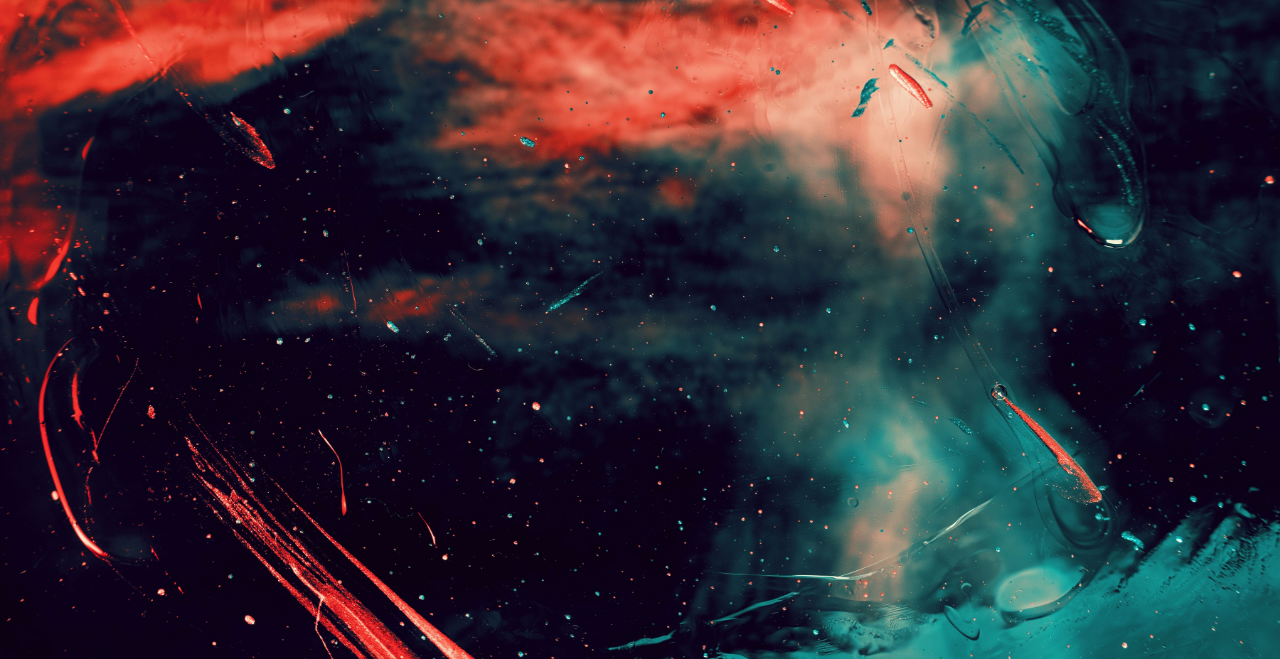
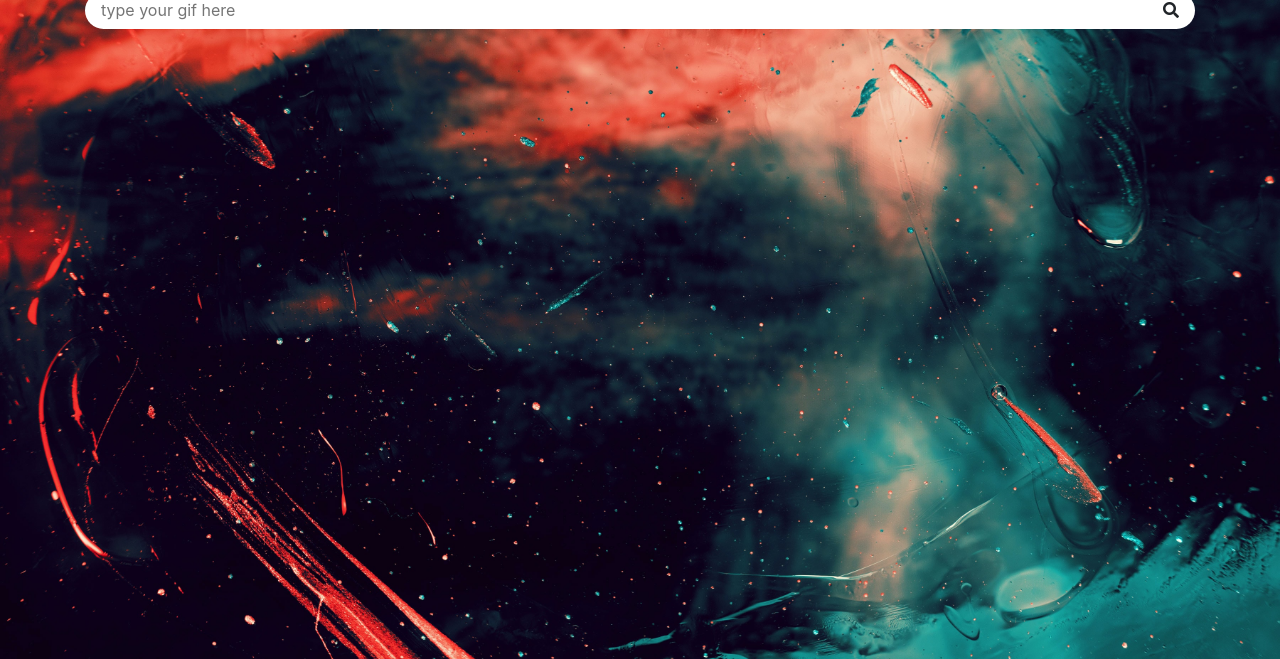
Before and after one commit to DinaTaklit/SoundCloudApp, a plain HTML site: page index.html in a window 1280 px wide. Shown: the part 141-800 px from the top of the page. Drawn offline with nearby package versions, Linux system fonts and the light colour scheme.

Commit message:
feat: Add Search box

```diff
--- a/index.html
+++ b/index.html
@@ -20,7 +20,14 @@
     <div class="soundapp">
       <div class="container">
         <h1 class="title text-center">Sound Cloud APP</h1>
-
+        <div class="sound-wrapper">
+          <div class="search-wrapper">
+              <div class="search-box">
+                <input type="text" class="search-giphy" placeholder="type your gif here">
+                 <span> <i class="fa fa-search"></i></span>
+              </div>
+          </div>
+      </div>
     </div>
 
     <!-- Optional JavaScript -->
--- a/public/assets/css/style.css
+++ b/public/assets/css/style.css
@@ -38,3 +38,24 @@ h1.title{
     font-size: 4rem;
     color: white;
 }
+
+/********** Search Box ***********/
+.search-box{
+    position: relative;
+}
+.search-box input{
+    width: 100%;
+    padding: .4rem 0 .4rem 1rem;
+    border: none;
+    border-radius: 50px;
+}
+.search-box input:focus {
+    outline: none;
+}
+
+.search-box i {
+    position: absolute;
+    top: 50%;
+    transform: translateY(-50%);
+    right: 1rem;
+}
```
